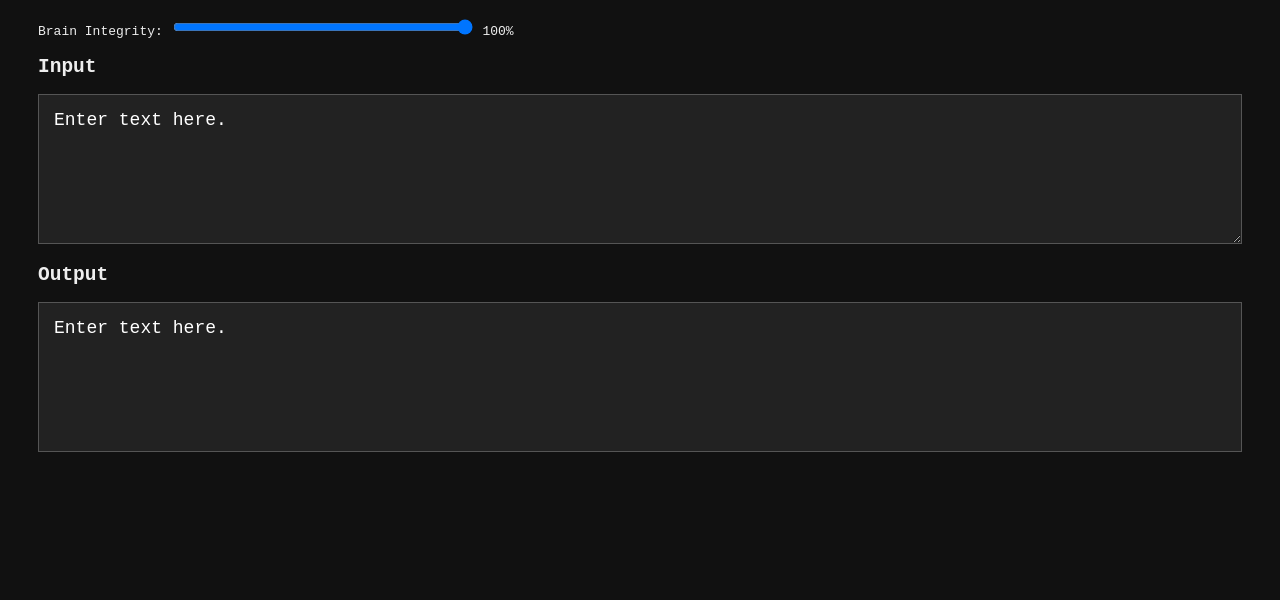
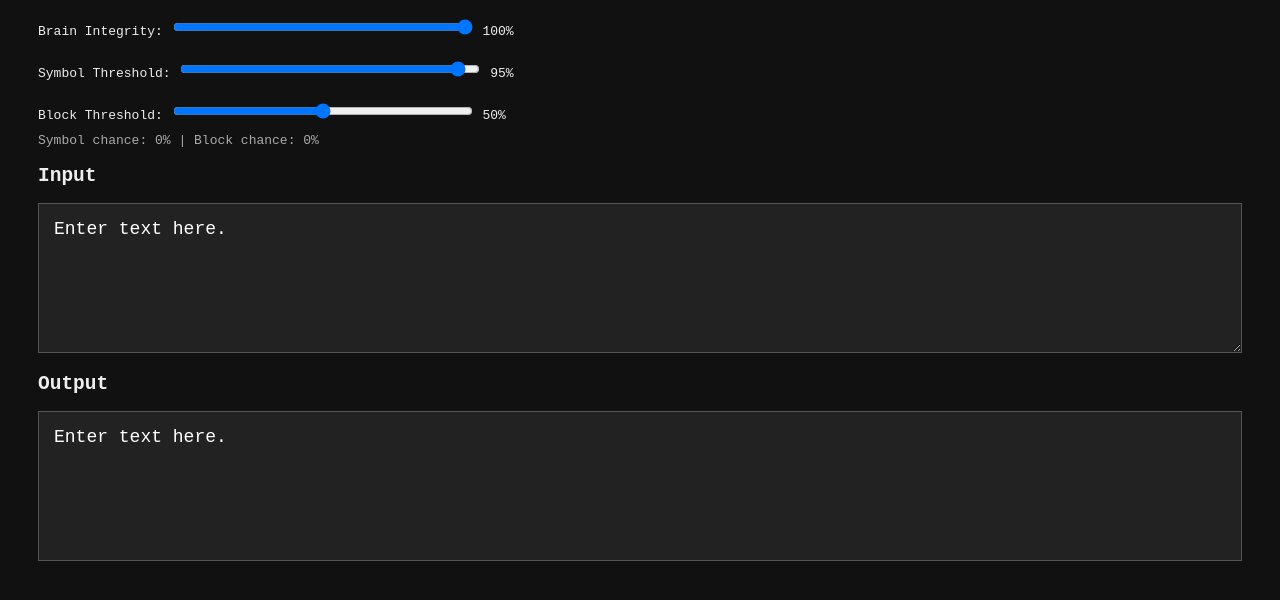
Before and after one commit to AlkalineSphere/casualties-unknown-brain-damage-translator, a plain HTML site: page index.html in a window 1280 px wide. Shown: the part 88-688 px from the top of the page. Drawn offline with Linux system fonts and the light colour scheme.

Commit message:
Update index.html
added sliders for symbol and block

```diff
--- a/index.html
+++ b/index.html
@@ -37,15 +37,23 @@ input {
 <body>
 <h1>Brain Damage Translator</h1>
 <label>
-Brain Integrity:
-<input id="integrity" type="range" min="0" max="100" value="100">
-<span id="value">100%</span>
+    Brain Integrity:
+    <input id="integrity" type="range" min="0" max="100" value="100">
+    <span id="value">100%</span>
+</label>
+<label>
+    Symbol Threshold:
+    <input id="symbolOnset" type="range" min="0" max="100" value="95">
+    <span id="symbolOnsetValue">95%</span>
+</label>
+<label>
+    Block Threshold:
+    <input id="blockOnset" type="range" min="0" max="100" value="50">
+    <span id="blockOnsetValue">50%</span>
 </label>
 <div id="stats"></div>
 <h2>Input</h2>
-<textarea id="input">
-Enter text here.
-</textarea>
+<textarea id="input">Enter text here.</textarea>
 <h2>Output</h2>
 <div id="output"></div>
 <script>
@@ -53,28 +61,67 @@ const symbols = [
     "@", "#", "!", "&",
 ];
 const integritySlider = document.getElementById("integrity");
+const symbolOnsetSlider = document.getElementById("symbolOnset");
+const blockOnsetSlider = document.getElementById("blockOnset");
 const input = document.getElementById("input");
 const output = document.getElementById("output");
 const value = document.getElementById("value");
+const symbolOnsetValue = document.getElementById("symbolOnsetValue");
+const blockOnsetValue = document.getElementById("blockOnsetValue");
 const stats = document.getElementById("stats");
 function clamp(num, min, max) {
     return Math.max(min, Math.min(max, num));
 }
-function calculateSymbolChance(integrity) {
-    return clamp((95 - integrity) / (95 - 0), 0, 1);
+function calculateSymbolChance(integrity, symbolOnset) {
+    if (integrity >= symbolOnset) {
+        return 0;
+    }
+    if (symbolOnset <= 0) {
+        return 0.5;
+    }
+    const progress =
+        (symbolOnset - integrity) / symbolOnset;
+    return clamp(progress * 0.5, 0, 0.5);
 }
-function calculateBlockChance(integrity) {
-    return clamp((50 - integrity) / 50, 0, 1);
+function calculateBlockChance(integrity, blockOnset) {
+    if (integrity >= blockOnset) {
+        return 0;
+    }
+    if (blockOnset <= 0) {
+        return 1;
+    }
+    const progress =
+        (blockOnset - integrity) / blockOnset;
+    return clamp(progress, 0, 1);
 }
 function randomSymbol() {
-    return symbols[Math.floor(Math.random() * symbols.length)];
+    return symbols[
+        Math.floor(Math.random() * symbols.length)
+    ];
 }
-function corruptText(text, integrity) {
-    const symbolChance = calculateSymbolChance(integrity);
-    const blockChance = calculateBlockChance(integrity);
+function corruptText(
+    text,
+    integrity,
+    symbolOnset,
+    blockOnset
+) {
+    const symbolChance =
+        calculateSymbolChance(
+            integrity,
+            symbolOnset
+        );
+    const blockChance =
+        calculateBlockChance(
+            integrity,
+            blockOnset
+        );
     let result = "";
     for (const char of text) {
-        if (char === " " || char === "\n" || char === "\t") {
+        if (
+            char === " " ||
+            char === "\n" ||
+            char === "\t"
+        ) {
             result += char;
             continue;
         }
@@ -90,17 +137,58 @@ function corruptText(text, integrity) {
     return result;
 }
 function update() {
-    const integrity = Number(integritySlider.value);
-    value.textContent = integrity + "%";
-    const symbolChance = calculateSymbolChance(integrity);
-    const blockChance = calculateBlockChance(integrity);
-    output.textContent = corruptText(
-        input.value,
-        integrity
-    );
+    const integrity =
+        Number(integritySlider.value);
+    const symbolOnset =
+        Number(symbolOnsetSlider.value);
+    const blockOnset =
+        Number(blockOnsetSlider.value);
+    value.textContent =
+        integrity + "%";
+    symbolOnsetValue.textContent =
+        symbolOnset + "%";
+    blockOnsetValue.textContent =
+        blockOnset + "%";
+    const symbolChance =
+        calculateSymbolChance(
+            integrity,
+            symbolOnset
+        );
+    const blockChance =
+        calculateBlockChance(
+            integrity,
+            blockOnset
+        );
+    stats.textContent =
+        "Symbol chance: " +
+        Math.round(symbolChance * 100) +
+        "% | Block chance: " +
+        Math.round(blockChance * 100) +
+        "%";
+    output.textContent =
+        corruptText(
+            input.value,
+            integrity,
+            symbolOnset,
+            blockOnset
+        );
 }
-integritySlider.addEventListener("input", update);
-input.addEventListener("input", update);
+integritySlider.addEventListener(
+    "input",
+    update
+);
+symbolOnsetSlider.addEventListener(
+    "input",
+    update
+);
+blockOnsetSlider.addEventListener(
+    "input",
+    update
+);
+input.addEventListener(
+    "input",
+    update
+);
 update();
 </script>
 </body>
```
